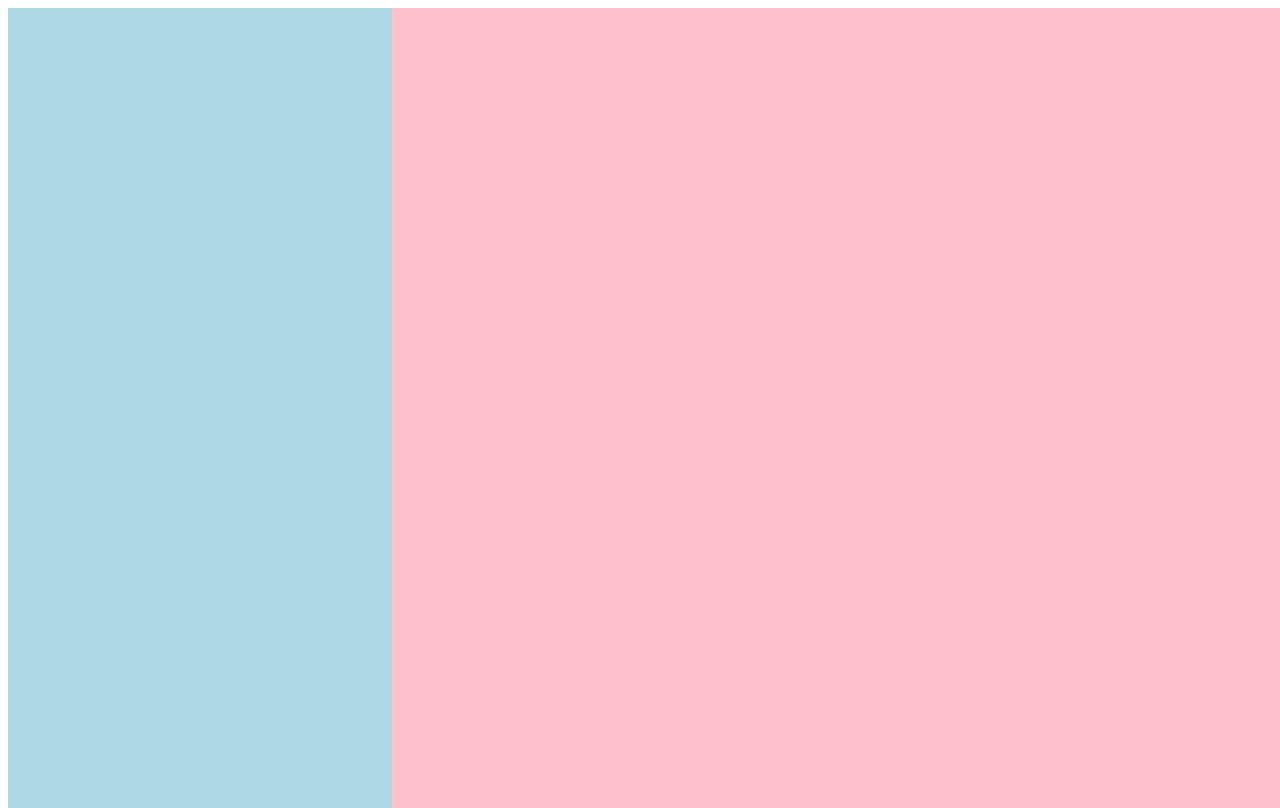
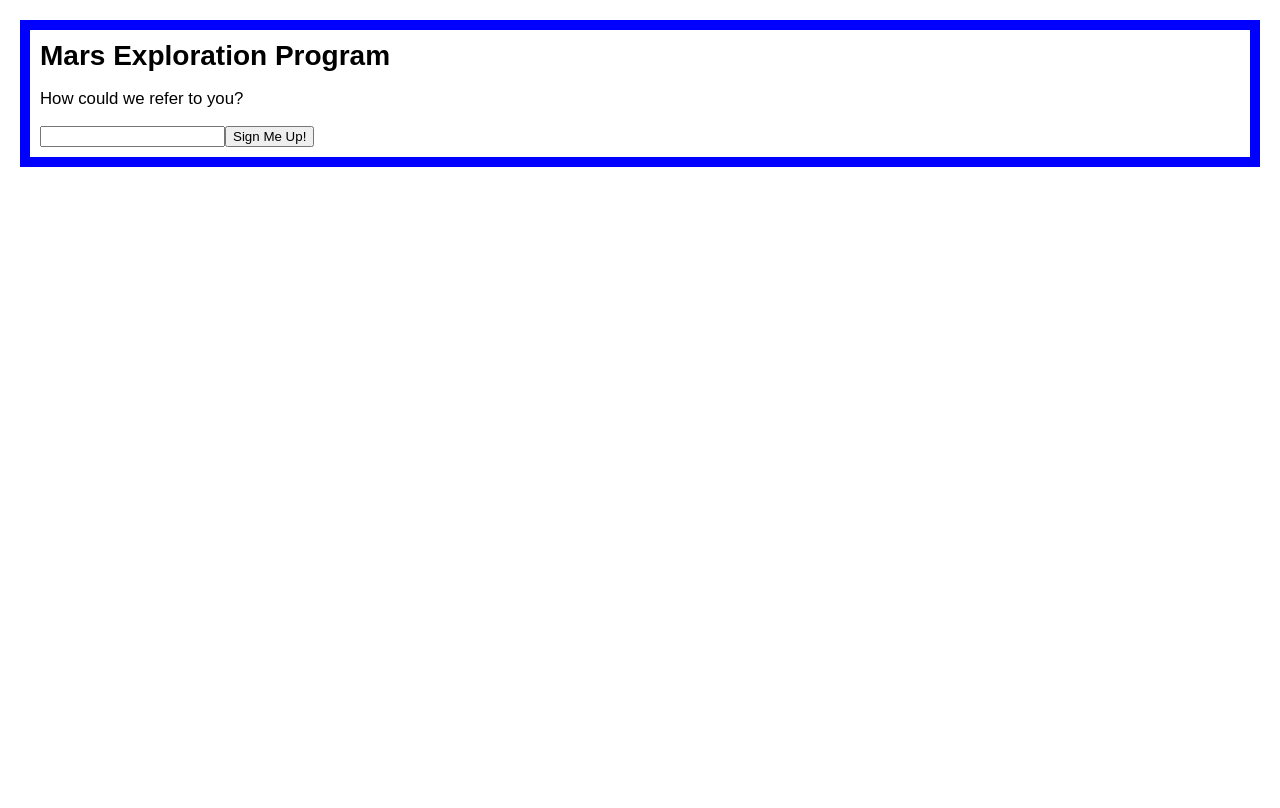
Before and after one commit to fuchodeveloper/react-playground, a React (Create React App) app: page / in a window 1280 px wide. Built offline with nearby package versions, Linux system fonts and the light colour scheme.

Commit message:
React: composition in React components

```diff
--- a/src/index.css
+++ b/src/index.css
@@ -1,13 +1,13 @@
-/* * {
+* {
   box-sizing: border-box;
-} */
+}
 
-/* body {
+ body {
   font: 14px "Century Gothic", Futura, sans-serif;
   margin: 20px;
-} */
+}
 
-/* ol, ul {
+ol, ul {
   padding-left: 30px;
 }
 
@@ -51,38 +51,22 @@
 
 .game-info {
   margin-left: 20px;
-} */
-
-html, body, #root {
-  width: 100%;
-  height: 100%;
 }
 
-.SplitPane {
-  width: 100%;
-  height: 100%;
+.FancyBorder {
+  padding: 10px 10px;
+  border: 10px solid;
 }
 
-.SplitPane-left {
-  float: left;
-  width: 30%;
-  height: 100%;
+.FancyBorder-blue {
+  border-color: blue;
 }
 
-.SplitPane-right {
-  float: left;
-  width: 70%;
-  height: 100%;
+.Dialog-title {
+  margin: 0;
+  font-family: sans-serif;
 }
 
-.Contacts {
-  width: 100%;
-  height: 100%;
-  background: lightblue;
+.Dialog-message {
+  font-size: larger;
 }
-
-.Chat {
-  width: 100%;
-  height: 100%;
-  background: pink;
-}
--- a/src/index.js
+++ b/src/index.js
@@ -4,40 +4,60 @@
 // import App from './r-conditional-rendering/App';
 // import App from './App';
 
-function Contacts() {
-  return <div className="Contacts" />;
-}
-
-function Chat() {
-  return <div className="Chat" />;
-}
-
-function SplitPane(props) {
+function FancyBorder(props) {
   return (
-    <div className="SplitPane">
-      <div className="SplitPane-left">
-        {props.left}
-      </div>
-      <div className="SplitPane-right">
-        {props.right}
-      </div>
+    <div className={'FancyBorder FancyBorder-' + props.color}>
+      {props.children}
     </div>
   );
 }
 
-function App() {
+const Dialog = props => (
+  <FancyBorder color="blue">
+    <h1 className="Dialog-title">{props.title}</h1>
+    <p className="Dialog-message">{props.message}</p>
+    {props.children}
+  </FancyBorder>
+)
+
+function WelcomeDialog() {
   return (
-    <SplitPane
-      left={
-        <Contacts />
-      }
-      right={
-        <Chat />
-      } />
+    <Dialog
+      title="Welcome"
+      message="Thank you for visiting our spacecraft!" />
   );
 }
 
+class SignUpDialog extends Component {
+  state = {login: ''}
+
+  render() {
+    return (
+      <Dialog
+        title="Mars Exploration Program"
+        message="How could we refer to you?"
+      >
+        <input
+          value={this.state.login}
+          onChange={this.handleChange}
+        />
+        <button onClick={this.handleSignUp}>
+          Sign Me Up!
+        </button>
+      </Dialog>
+    )
+  }
+
+  handleChange = e => {
+    this.setState({login: e.target.value});
+  }
+
+  handleSignUp = () => {
+    console.log(`Welcome aboard, ${this.state.login}!`);
+  }
+}
+
 ReactDOM.render(
-  <App />,
+  <SignUpDialog />,
   document.getElementById('root')
 );
```
